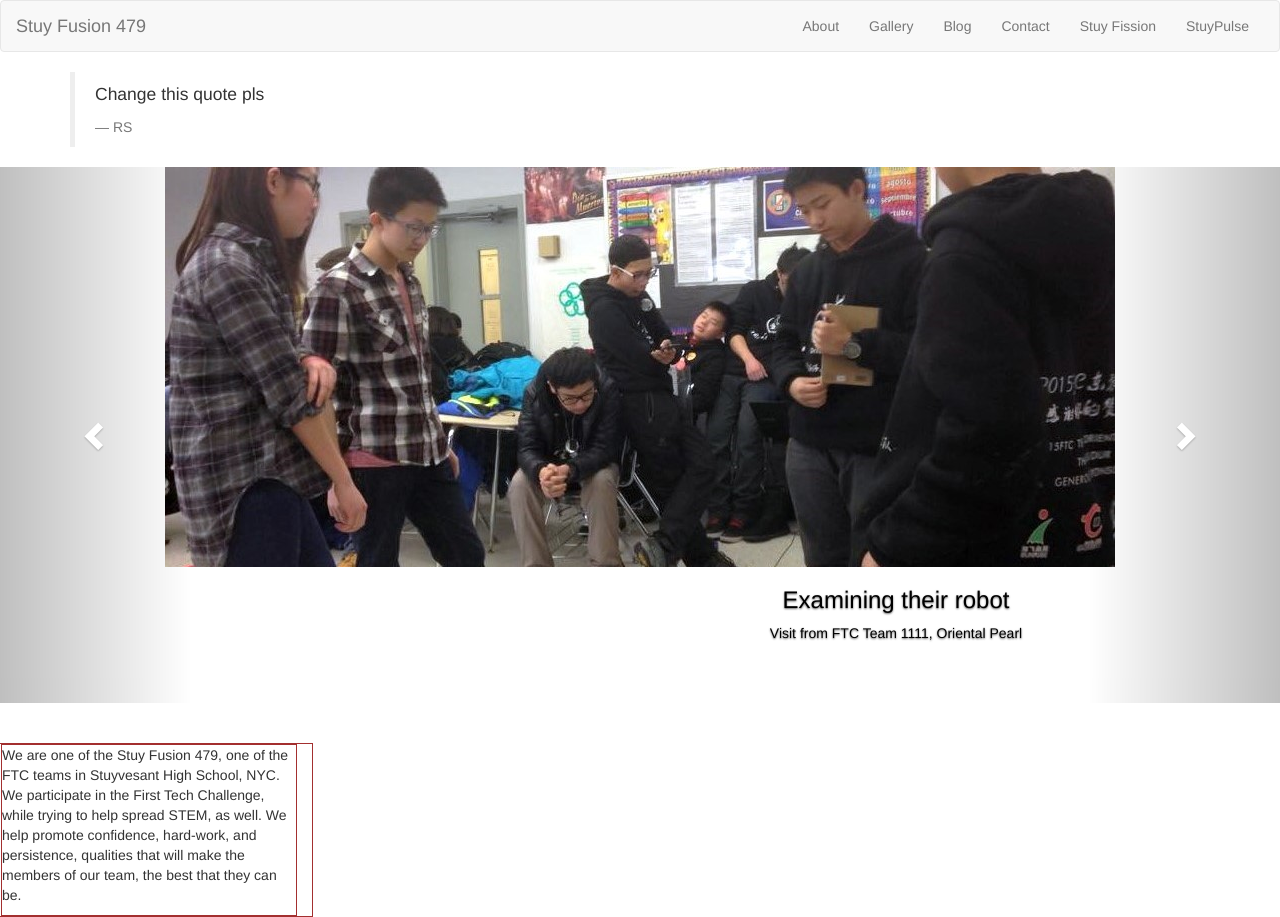
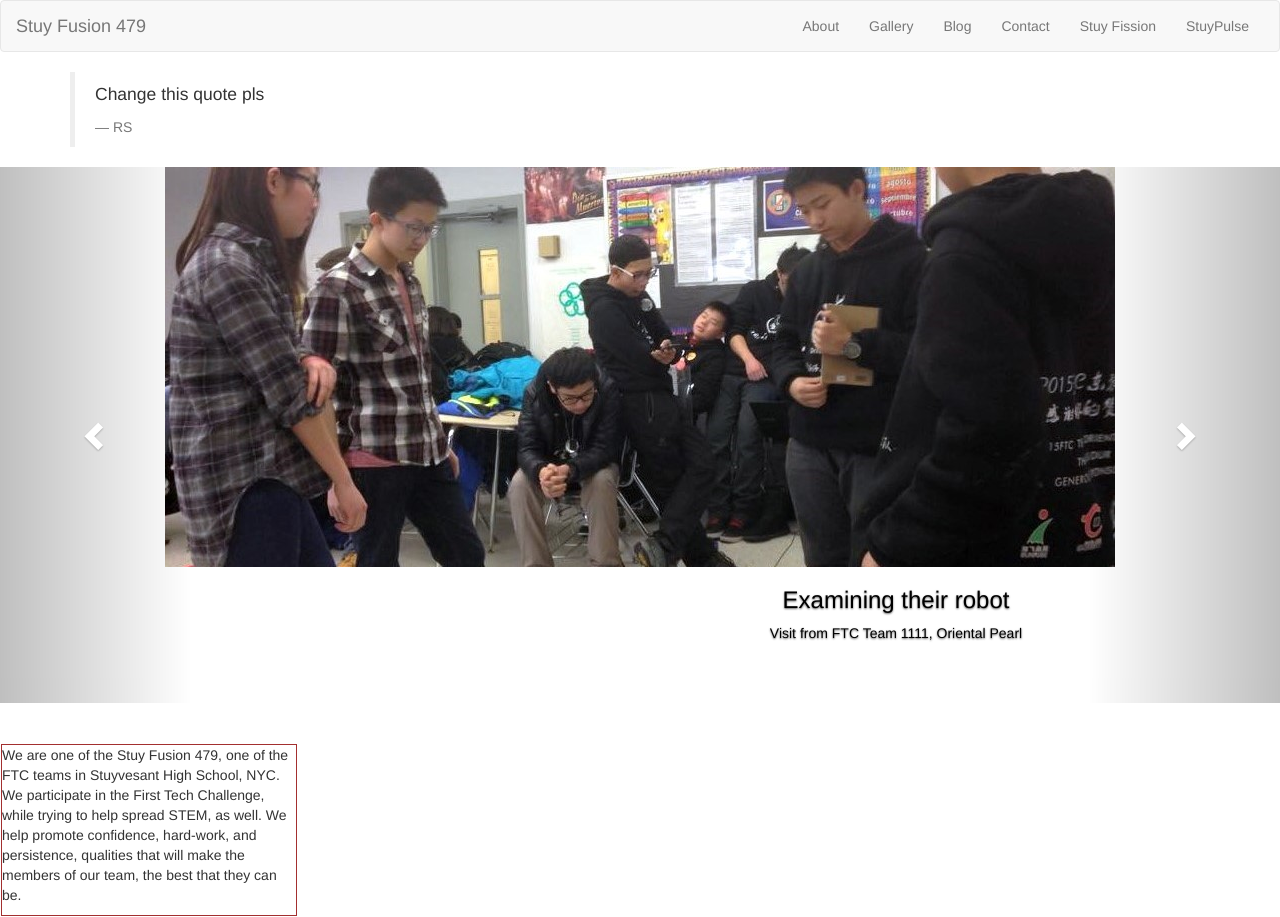
Before and after one commit to stuyfusion/stuyfusion.github.io, a Jekyll site: the page built from index.html, in a window 1280 px wide. Built offline with Jekyll 4.4.1, drawn with Linux system fonts in a browser that asks for light colours; nearby versions of some CDN libraries.

Commit message:
Update index.html

```diff
--- a/index.html
+++ b/index.html
@@ -86,7 +86,7 @@ layout: default
 <br>
 <br>
 <div class="row">
-  <div class="col-md-3" style="border:1px solid #A32F2F;" >
+  <div class="col-md-3" style="border:1px solid #FFFFFF;" >
     <div class="aboutcolumn" style="border:1px solid #A32F2F;">
     <p>We are one of the Stuy Fusion 479, one of the FTC teams
 in Stuyvesant High School, NYC. We participate in the First
```
